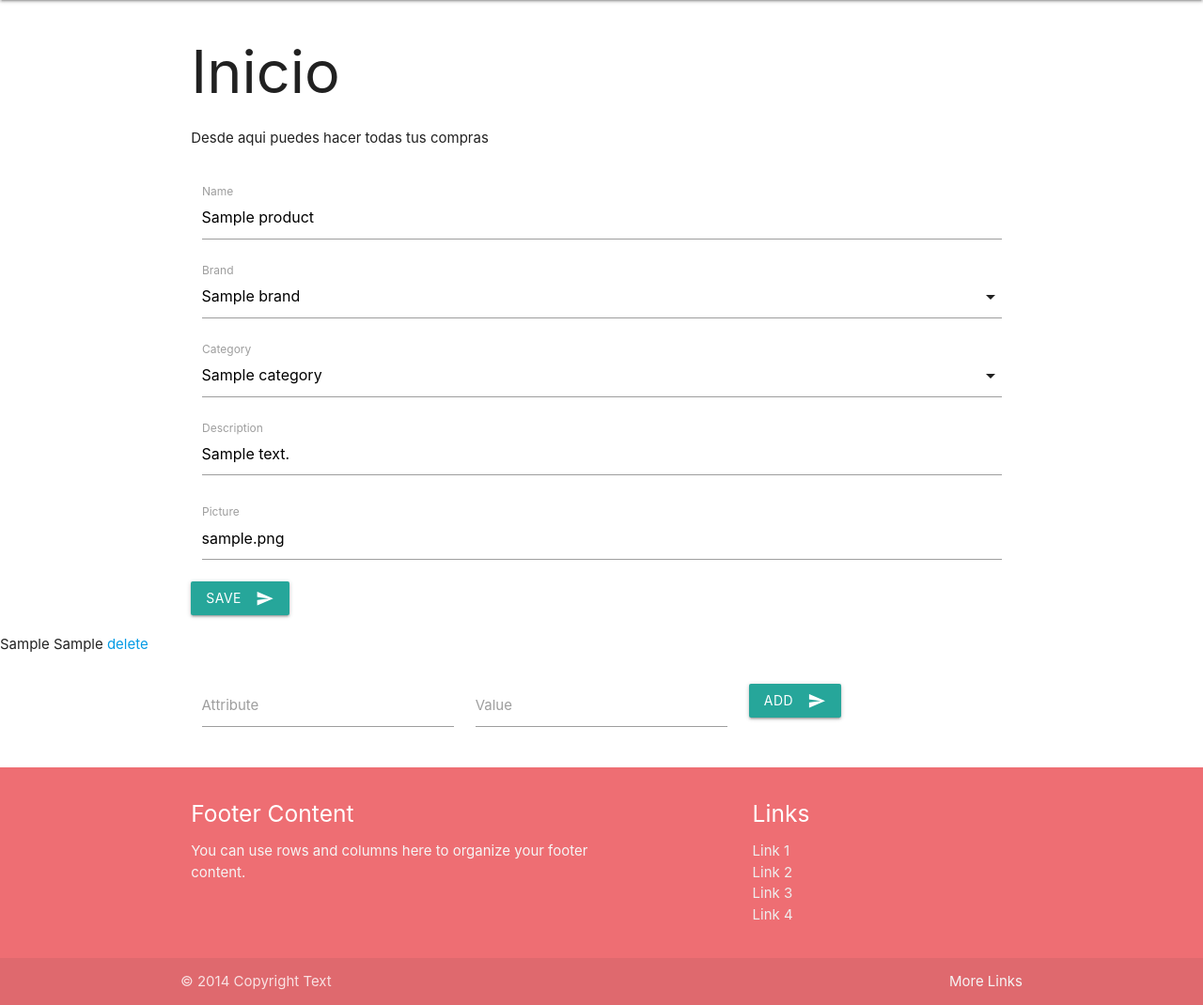
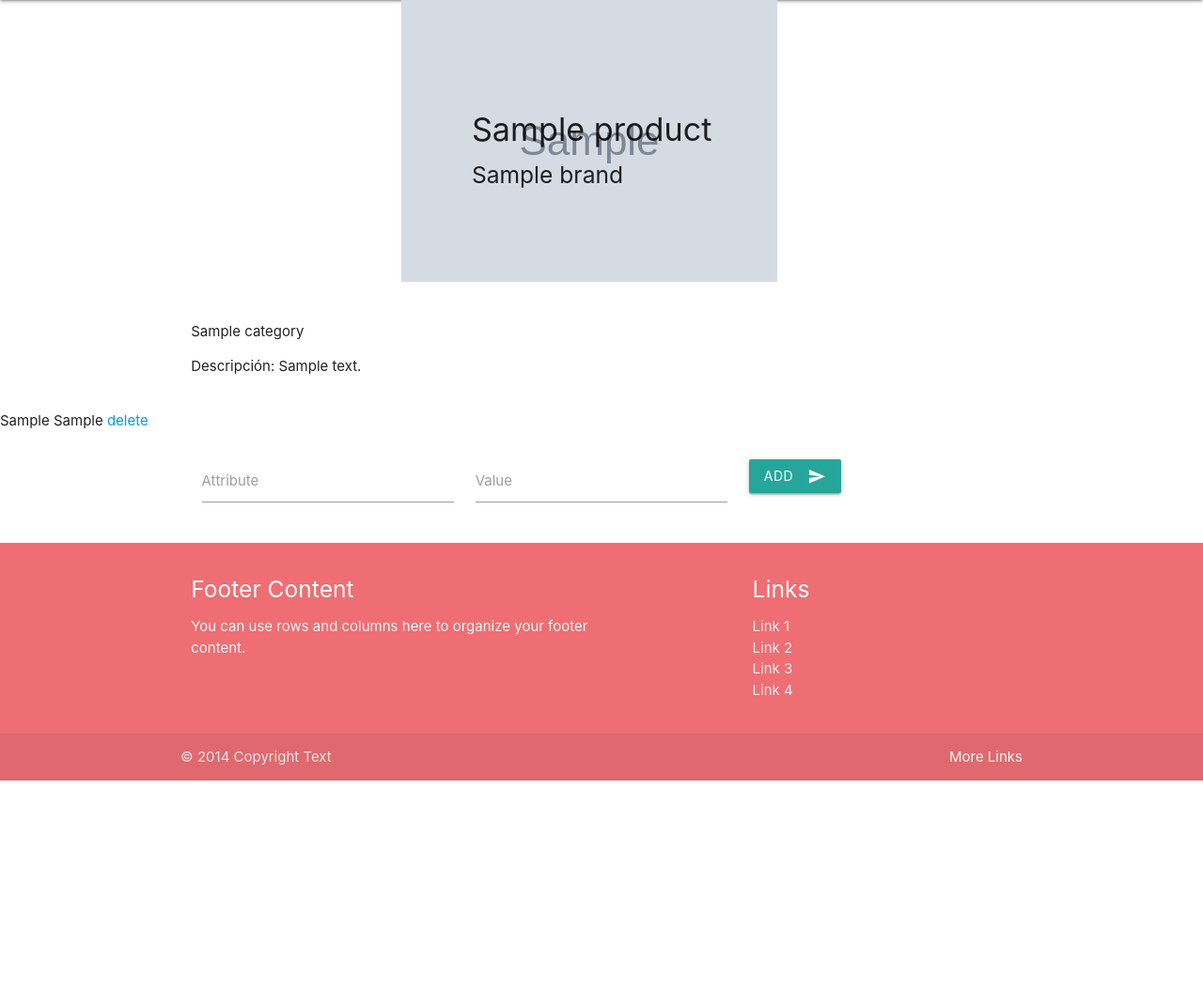
Before and after one commit to danielmachado86/distributed-stores, a Django app: page /products/1/ in a window 1280 px wide. Shown: the part 64-1134 px from the top of the page at 94% size. After the commit the page ends 895 px from the top, so only its background shows below. Run offline with Django 3.2, Linux system fonts and the light colour scheme; tables that the repository leaves empty hold one stand-in row (values such as "Sample post"); grey boxes marked "Sample" are stand-in pictures.

Commit message:
Save commit

```diff
--- a/src/distributed_stores/urls.py
+++ b/src/distributed_stores/urls.py
@@ -16,24 +16,25 @@ Including another URLconf
 from django.contrib import admin
 from django.urls import path
 
-from products_catalog.views import (brand_create_view, brand_delete_view,
-    brand_detail_view, brand_update_view, category_create_view, category_delete_view,
-    category_detail_view, category_update_view, product_create_view, product_update_view,
+from products_catalog.views import (brand_add_view, brand_delete_view,
+    brand_list_view, brand_edit_view, category_add_view, category_delete_view,
+    category_list_view, category_edit_view, product_add_view, product_detail_view, product_edit_view,
     product_list_view, product_delete_view, product_spec_delete_view)
 
 urlpatterns = [
     path('admin/', admin.site.urls),
     path('products/', product_list_view, name='product-list'),
-    path('products/create/', product_create_view, name='product-create'),
-    path('products/<int:id>/', product_update_view, name='product-update'),
+    path('products/add/', product_add_view, name='product-add'),
+    path('products/<int:id>/', product_detail_view, name='product-detail'),
+    path('products/<int:id>/edit/', product_edit_view, name='product-edit'),
     path('products/<int:id>/delete/', product_delete_view, name='product-delete'),
     path('products/<int:product>/specs/<str:attribute>/delete/', product_spec_delete_view, name='product-spec-delete'),
-    path('brands/', brand_detail_view, name='brand-list'),
-    path('brands/create/', brand_create_view, name='brand-create'),
-    path('brands/<int:id>', brand_update_view, name='brand-update'),
+    path('brands/', brand_list_view, name='brand-list'),
+    path('brands/add/', brand_add_view, name='brand-add'),
+    path('brands/<int:id>/', brand_edit_view, name='brand-edit'),
     path('brands/<int:id>/delete/', brand_delete_view, name='brand-delete'),
-    path('categories/', category_detail_view, name='category-list'),
-    path('categories/create/', category_create_view, name='category-create'),
-    path('categories/<int:id>', category_update_view, name='category-update'),
+    path('categories/', category_list_view, name='category-list'),
+    path('categories/add/', category_add_view, name='category-add'),
+    path('categories/<int:id>/', category_edit_view, name='category-edit'),
     path('categories/<int:id>/delete/', category_delete_view, name='category-delete'),
 ]
--- a/src/products_catalog/admin.py
+++ b/src/products_catalog/admin.py
@@ -1,6 +1,7 @@
 from django.contrib import admin
-from .models import Product, Brand, Category
+from .models import Product, Brand, Category, ProductSpecs
 
 admin.site.register(Product)
 admin.site.register(Brand)
 admin.site.register(Category)
+admin.site.register(ProductSpecs)
--- a/src/products_catalog/templates/products_catalog/product_detail.html
+++ b/src/products_catalog/templates/products_catalog/product_detail.html
@@ -1,15 +1,54 @@
 {% extends 'base.html' %}
+
 {% block content %}
     {% if object %}
+
+        <div class="container">
+            <div class="row">
+                <div class="col s12 m8 offset-m2 l6 offset-l3">
+                    <div class="row valign-wrapper">
+                        <div class="col s2">
+                            <img src="{{ object.picture }}" alt=""> <!-- notice the "circle" class -->
+                        </div>
+                        <div class="col s10">
+                            <h4>{{ object.name }} </h4>
+                            <h5>{{ object.brand }} </h5>
+                        </div>
+                    </div>
+                </div>
+                <div class="col s12">
+
+                    <p>{{ object.category }}</p>
+                    <p>Descripción: {{ object.description }}</p>
+                </div>
+            </div>
+        </div>
+    {% endif %}
+
+    {% if specs %}
     <ul>
-      {% for product in object %}
+        {% for spec in specs %}
           <li>
-          <a href="{{ product.id }}">{{ product.name }}</a> ({{product.brand.name}}) <a href="{{product.id}}/delete">delete</a>
+            {{ spec.attribute }} {{spec.value}} <a href="specs/{{spec.attribute}}/delete">delete</a>
           </li>
         {% endfor %}
       </ul>
-    {% else %}
-      <p>There are no products in the catalog.</p>
     {% endif %}
-
+    <div class="container">
+        <div class="row">
+            <form class="col s12" method="POST"> {% csrf_token %}
+                {% for field in specsForm %}
+                    <div class="input-field col s4">
+                            <label class="active">{{ field.label }}</label>
+                            {{ field }}
+                    </div>
+                {% endfor %}
+                <div class="input-field col s4">
+                    <button class="btn waves-effect waves-light" type="submit" name="save_product_specs">Add
+                        <i class="material-icons right">send</i>
+                      </button>
+                </div>
+            </form>
+        </div>
+    </div>
 {% endblock %}
--- a/src/products_catalog/templates/products_catalog/product_update.html
+++ b/src/products_catalog/templates/products_catalog/product_edit.html
@@ -2,15 +2,6 @@
 
 {% block content %}
     {% if form %}
-        <!-- Form Errors -->
-        {% if form.errors %}
-            <ul class="errors">
-                {% for error in form.errors %}
-                    <li>El campo {{ error }} es requerido.</li>
-                {% endfor %}
-            </ul>
-        {% endif %}
-
         <!-- Display Form -->
         <div class="container">
             <div class="row">
@@ -20,6 +11,9 @@
                         <div class="input-field col s12">
                                 <label class="active">{{ field.label }}</label>
                                 {{ field }}
+                                {% if field.errors%}
+                                    <div class="helper-text red-text">{{ field.errors }}</div>
+                                {% endif %}
                         </div>
                     {% endfor %}
                     <button class="btn waves-effect waves-light" type="submit" name="save_product_info">Save
--- a/src/products_catalog/views.py
+++ b/src/products_catalog/views.py
@@ -10,27 +10,46 @@ def product_list_view(request):
     context = {
         'object': obj
     }
-    return render(request, 'products_catalog/product_detail.html', context)
+    return render(request, 'products_catalog/product_list.html', context)
 
 
-def product_create_view(request):
+def product_add_view(request):
     form = ProductForm(request.POST or None)
     if form.is_valid():
         form.save()
         messages.success(request, 'Se creó exitosamente el producto: ' + request.POST['name'])
         form = ProductForm()
     else:
-        print(form.errors)
         for error in form.non_field_errors():
             messages.error(request, error)
 
     context = {
         'form': form
     }
-    return render(request, 'products_catalog/product_create.html', context)
+    return render(request, 'products_catalog/product_add.html', context)
 
+def product_detail_view(request, id):
+    obj = Product.objects.get(id=id)
+    specs = ProductSpecs.objects.filter(product=obj.id)
+    specs_form = ProductSpecsForm()
+    if request.method == 'POST':
+        specs_form = ProductSpecsForm(request.POST or None)
+        if specs_form.is_valid():
+            specs = specs_form.save(commit=False)
+            specs.product = obj
+            specs.save()
+            messages.success(request, 'La especificación se añadio con exito')
+            print(specs)
+        return HttpResponseRedirect(request.path_info)
 
-def product_update_view(request, id):
+    context = {
+        'object': obj,
+        'specsForm': specs_form,
+        'specs': specs
+    }
+    return render(request, 'products_catalog/product_detail.html', context)
+
+def product_edit_view(request, id):
     obj = Product.objects.get(id=id)
     specs = ProductSpecs.objects.filter(product=obj.id)
     form = ProductForm(instance=obj)
@@ -39,10 +58,13 @@ def product_update_view(request, id):
         if 'save_product_info' in request.POST:
             form = ProductForm(request.POST or None, instance=obj)
             if form.is_valid():
+                print(form.is_valid())
                 form.save()
                 messages.success(request, 'El producto se actualizó exitosamente')
             else:
-                messages.error(request, form.errors)
+                print(form.errors)
+                for error in form.non_field_errors():
+                    messages.error(request, error)
 
         if 'save_product_specs' in request.POST:
             specs_form = ProductSpecsForm(request.POST or None)
@@ -51,14 +73,13 @@ def product_update_view(request, id):
                 specs.product = obj
                 specs.save()
                 messages.success(request, 'La especificación se añadio con exito')
-        return HttpResponseRedirect(request.path_info)
 
     context = {
         'form': form,
         'specsForm': specs_form,
         'specs': specs
     }
-    return render(request, 'products_catalog/product_update.html', context)
+    return render(request, 'products_catalog/product_edit.html', context)
 
 
 def product_delete_view(request, id):
@@ -85,15 +106,15 @@ def product_spec_delete_view(request, product, attribute):
     return render(request, 'products_catalog/product_spec_delete.html', context)
 
 
-def brand_detail_view(request):
+def brand_list_view(request):
     obj = Brand.objects.all()
     context = {
         'object': obj
     }
-    return render(request, 'products_catalog/brand_detail.html', context)
+    return render(request, 'products_catalog/brand_list.html', context)
 
 
-def brand_create_view(request):
+def brand_add_view(request):
     form = BrandForm(request.POST or None)
     if form.is_valid():
         form.save()
@@ -103,10 +124,10 @@ def brand_create_view(request):
     context = {
         'form': form
     }
-    return render(request, 'products_catalog/brand_create.html', context)
+    return render(request, 'products_catalog/brand_add.html', context)
 
 
-def brand_update_view(request, id):
+def brand_edit_view(request, id):
     obj = Brand.objects.get(id=id)
     form = BrandForm(request.POST or None, instance=obj)
     if form.is_valid():
@@ -115,7 +136,7 @@ def brand_update_view(request, id):
     context = {
         'form': form
     }
-    return render(request, 'products_catalog/brand_update.html', context)
+    return render(request, 'products_catalog/brand_edit.html', context)
 
 
 def brand_delete_view(request, id):
@@ -130,15 +151,15 @@ def brand_delete_view(request, id):
     return render(request, 'products_catalog/brand_delete.html', context)
 
 
-def category_detail_view(request):
+def category_list_view(request):
     obj = Category.objects.all()
     context = {
         'object': obj
     }
-    return render(request, 'products_catalog/category_detail.html', context)
+    return render(request, 'products_catalog/category_list.html', context)
 
 
-def category_create_view(request):
+def category_add_view(request):
     form = CategoryForm(request.POST or None)
     if form.is_valid():
         form.save()
@@ -148,10 +169,10 @@ def category_create_view(request):
     context = {
         'form': form
     }
-    return render(request, 'products_catalog/category_create.html', context)
+    return render(request, 'products_catalog/category_add.html', context)
 
 
-def category_update_view(request, id):
+def category_edit_view(request, id):
     obj = Category.objects.get(id=id)
     form = CategoryForm(request.POST or None, instance=obj)
     if form.is_valid():
@@ -160,7 +181,7 @@ def category_update_view(request, id):
     context = {
         'form': form
     }
-    return render(request, 'products_catalog/category_update.html', context)
+    return render(request, 'products_catalog/category_edit.html', context)
 
 
 def category_delete_view(request, id):
--- a/src/templates/base.html
+++ b/src/templates/base.html
@@ -26,14 +26,6 @@
               </ul>
             </div>
           </nav>
-        <div class="container">
-            <div class="row">
-                <div class="col s12">
-                    <h1>Inicio</h1>
-                    <p>Desde aqui puedes hacer todas tus compras</p>
-                </div>
-            </div>
-        </div>
 
         {% block content %}
 
```
Also changed, not shown: src/products_catalog/templates/products_catalog/product_add.html (renamed from src/products_catalog/templates/products_catalog/product_create.html, +0 -9 lines), src/products_catalog/templates/products_catalog/product_list.html (added, +15 -0 lines), src/products_catalog/templates/products_catalog/brand_add.html (renamed from src/products_catalog/templates/products_catalog/brand_create.html), src/products_catalog/templates/products_catalog/brand_edit.html (renamed from src/products_catalog/templates/products_catalog/brand_update.html), src/products_catalog/templates/products_catalog/brand_list.html (renamed from src/products_catalog/templates/products_catalog/brand_detail.html), src/products_catalog/templates/products_catalog/category_add.html (renamed from src/products_catalog/templates/products_catalog/category_create.html), src/products_catalog/templates/products_catalog/category_edit.html (renamed from src/products_catalog/templates/products_catalog/category_update.html), src/products_catalog/templates/products_catalog/category_list.html (renamed from src/products_catalog/templates/products_catalog/category_detail.html). Lines whose indentation alone changed are shown as unchanged.
